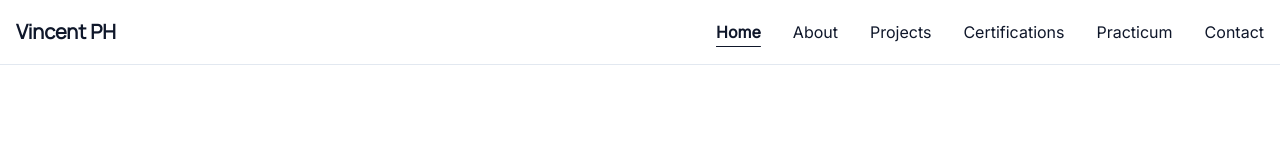
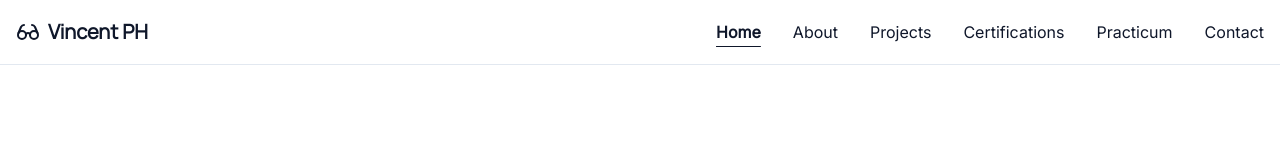
Before and after one commit to vincent1229/MMCLPortfolio-VincentPH, a React (Vite) app: page / in a window 1280 px wide. Shown: the top 160 px of the page. Built offline with nearby package versions, Linux system fonts and the light colour scheme; a web font is replaced by a local one.

Commit message:
added icon

```diff
--- a/src/components/Navbar.jsx
+++ b/src/components/Navbar.jsx
@@ -1,5 +1,6 @@
 import React, { useState, useEffect } from 'react'
 import { Link, useLocation } from 'react-router-dom'
+import { Glasses } from 'lucide-react'
 
 export default function Navbar() {
   const [isMenuOpen, setIsMenuOpen] = useState(false)
@@ -50,7 +51,8 @@ export default function Navbar() {
     <nav className="fixed top-0 left-0 right-0 bg-background/80 backdrop-blur-sm z-50 border-b border-border">
       <div className="container mx-auto px-4">
         <div className="flex items-center justify-between h-16">
-          <Link to="/" className="text-xl font-bold font-display">
+          <Link to="/" className="flex items-center gap-2 text-xl font-bold font-display">
+            <Glasses className="w-6 h-6 text-primary" />
             Vincent PH
           </Link>
 
```
